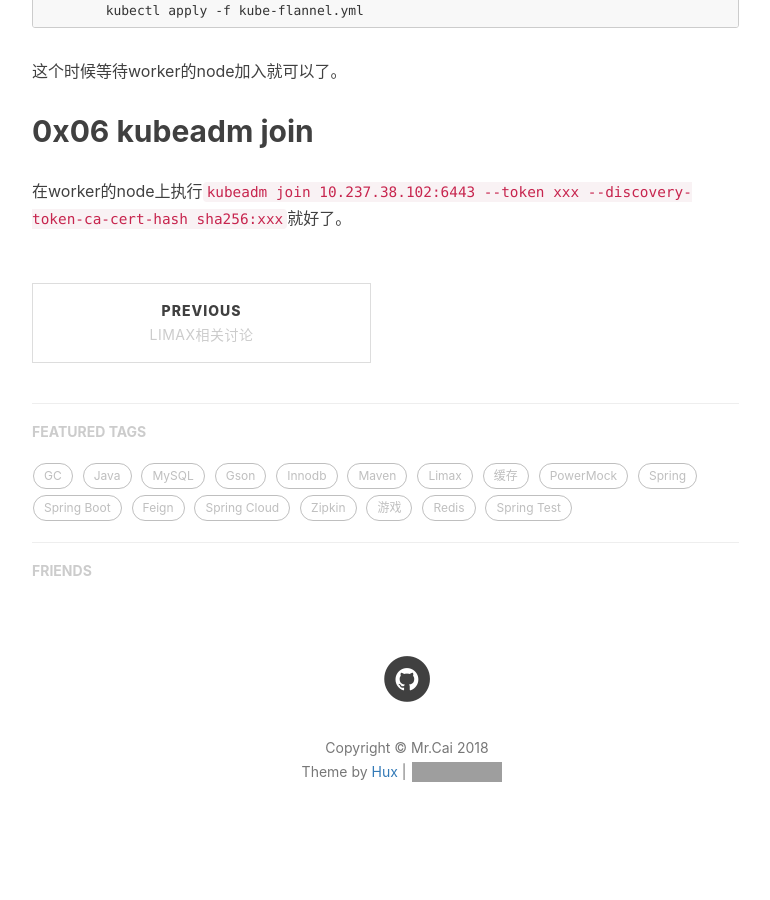
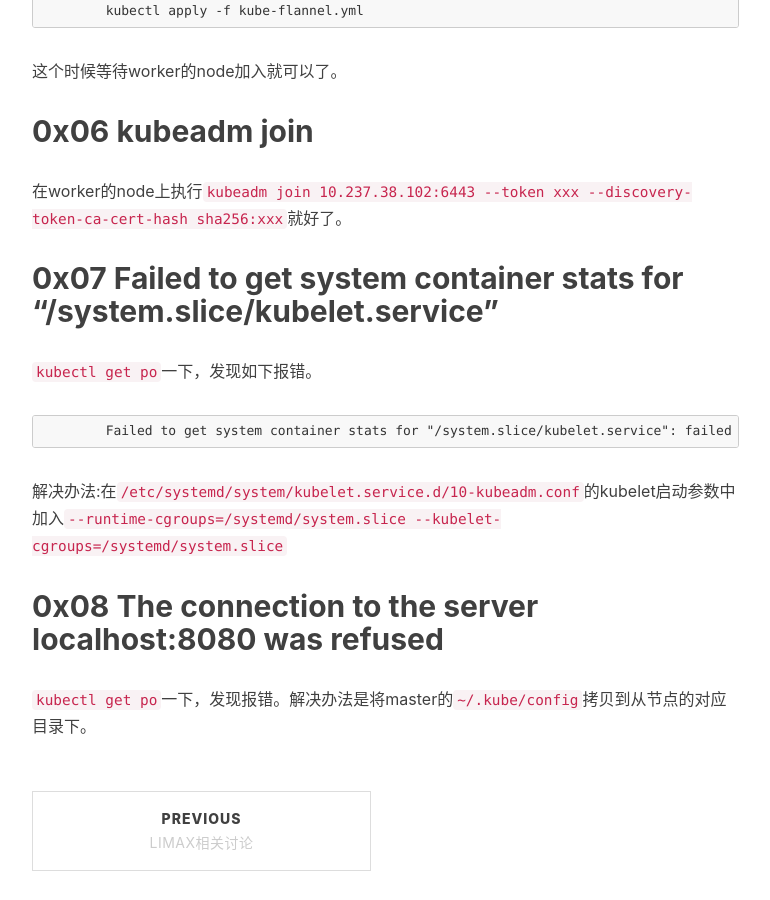
Before and after one commit to SystemOutPrint/systemoutprint.github.io, a Jekyll site: the page built from _posts/2018-07-19-kubernetes集群痛苦搭建过程.md, in a window 1280 px wide and 900 px high, scrolled down 2206 px. Shown: the whole window, without its empty margins (233-1003 px from the left). Built offline with Jekyll 4.4.1, drawn with Linux system fonts in a browser that asks for light colours; nearby versions of some CDN libraries; comment, search, counter and statistics services are not loaded; before the commit the page ends 3055 px from its top, so only the background shows below that; grey boxes are pictures that could not be loaded.

Commit message:
kubernetes cluster

```diff
--- a/_posts/2018-07-19-kubernetes集群痛苦搭建过程.md
+++ b/_posts/2018-07-19-kubernetes集群痛苦搭建过程.md
@@ -80,3 +80,13 @@ kubeadm init --kubernetes-version=v1.11.0 --pod-network-cidr=10.244.0.0/16
 
 ## 0x06 kubeadm join
 在worker的node上执行`kubeadm join 10.237.38.102:6443 --token xxx --discovery-token-ca-cert-hash sha256:xxx`就好了。
+
+## 0x07 Failed to get system container stats for "/system.slice/kubelet.service"
+`kubectl get po`一下，发现如下报错。
+
+		Failed to get system container stats for "/system.slice/kubelet.service": failed to get cgroup stats for "/system.slice/kubelet.service": failed to get container info for "/system.slice/kubelet.service": unknown container "/system.slice/kubelet.service"
+
+解决办法:在`/etc/systemd/system/kubelet.service.d/10-kubeadm.conf`的kubelet启动参数中加入`--runtime-cgroups=/systemd/system.slice --kubelet-cgroups=/systemd/system.slice`
+
+## 0x08 The connection to the server localhost:8080 was refused
+`kubectl get po`一下，发现报错。解决办法是将master的`~/.kube/config`拷贝到从节点的对应目录下。
```
